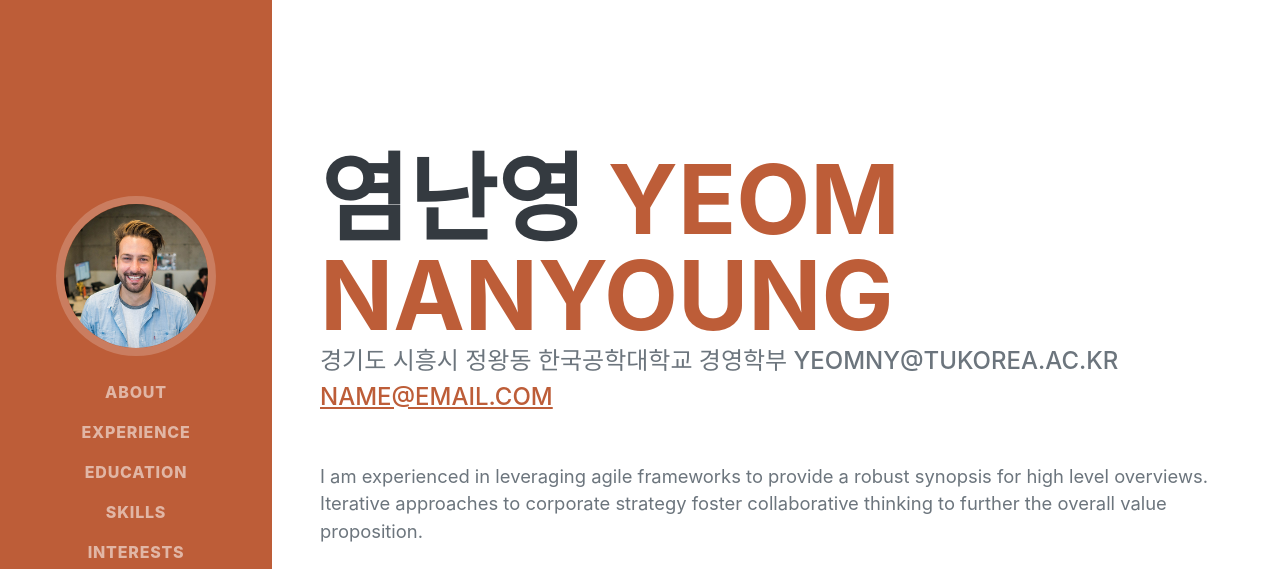
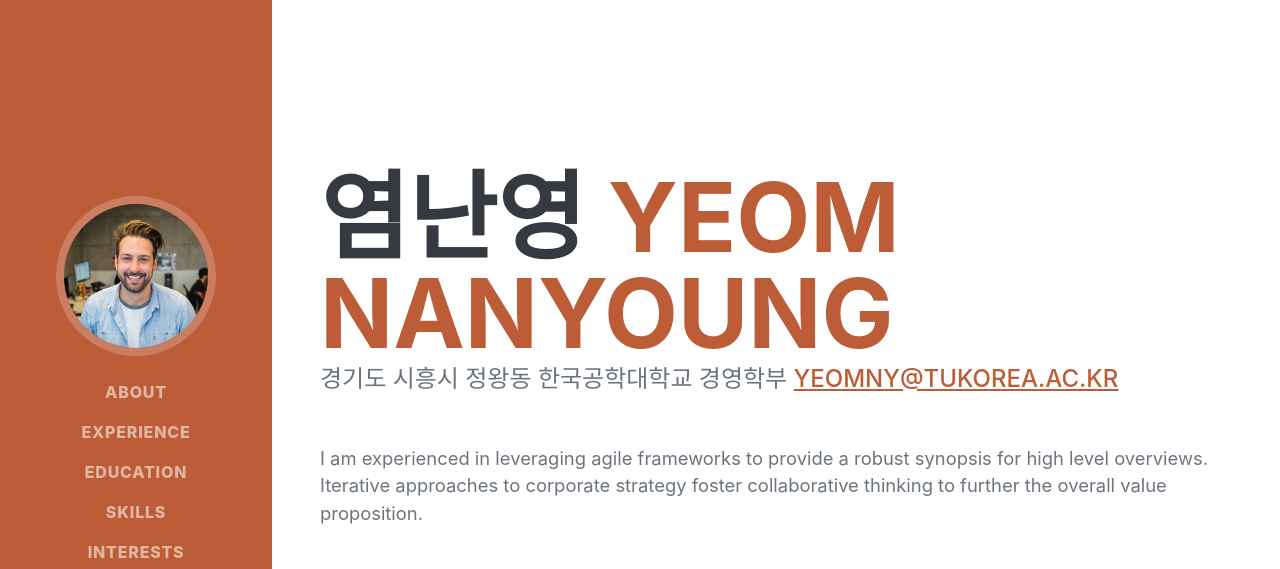
Before and after one commit to yeomny/yeomny.github.io, a plain HTML site: page index.html in a window 1280 px wide. Shown: the top 569 px of the page. Drawn offline with nearby package versions, Linux system fonts and the light colour scheme; a web font is replaced by a local one.

Commit message:
Update index.html

```diff
--- a/index.html
+++ b/index.html
@@ -44,8 +44,8 @@
                         <span class="text-primary">Yeom NanYoung</span>
                     </h1>
                     <div class="subheading mb-5">
-                        경기도 시흥시 정왕동 한국공학대학교 경영학부 yeomny@tukorea.ac.kr
-                        <a href="mailto:name@email.com">name@email.com</a>
+                        경기도 시흥시 정왕동 한국공학대학교 경영학부
+                        <a href="mailto:yeomny@tukorea.ac.kr">yeomny@tukorea.ac.kr</a>
                     </div>
                     <p class="lead mb-5">I am experienced in leveraging agile frameworks to provide a robust synopsis for high level overviews. Iterative approaches to corporate strategy foster collaborative thinking to further the overall value proposition.</p>
                     <div class="social-icons">
```
